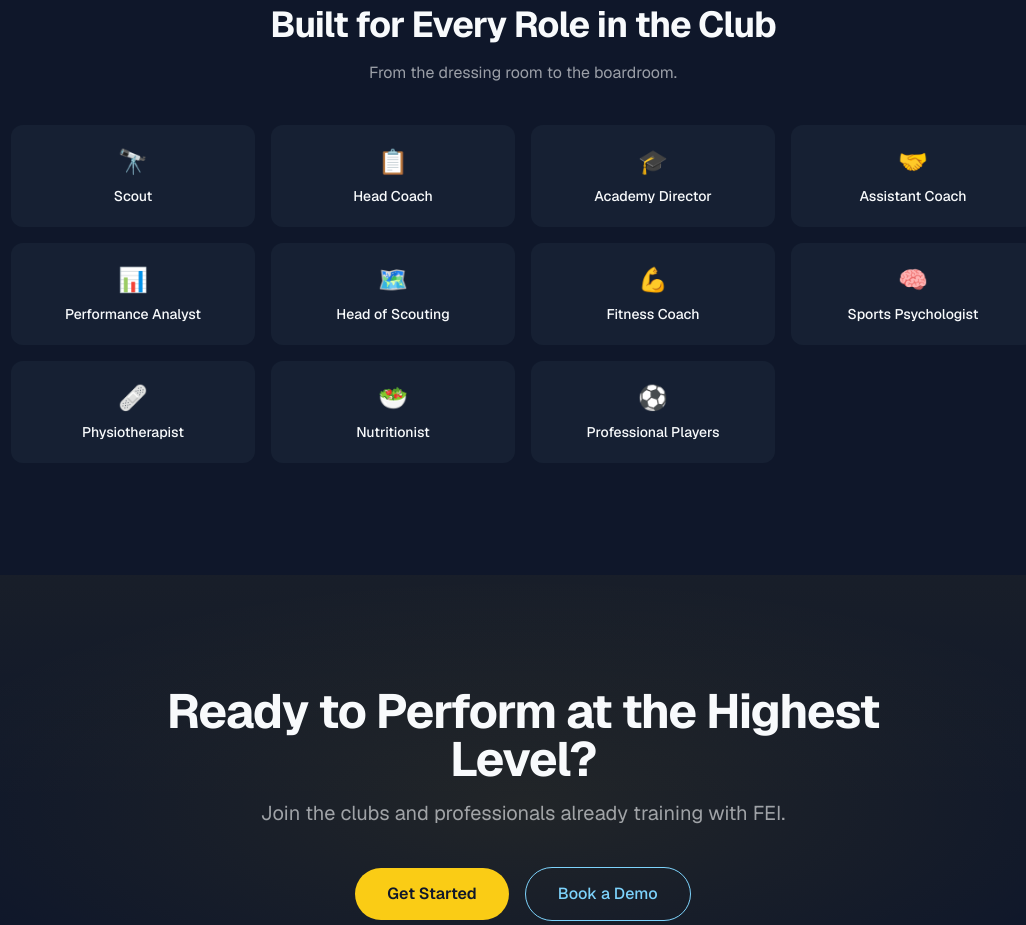
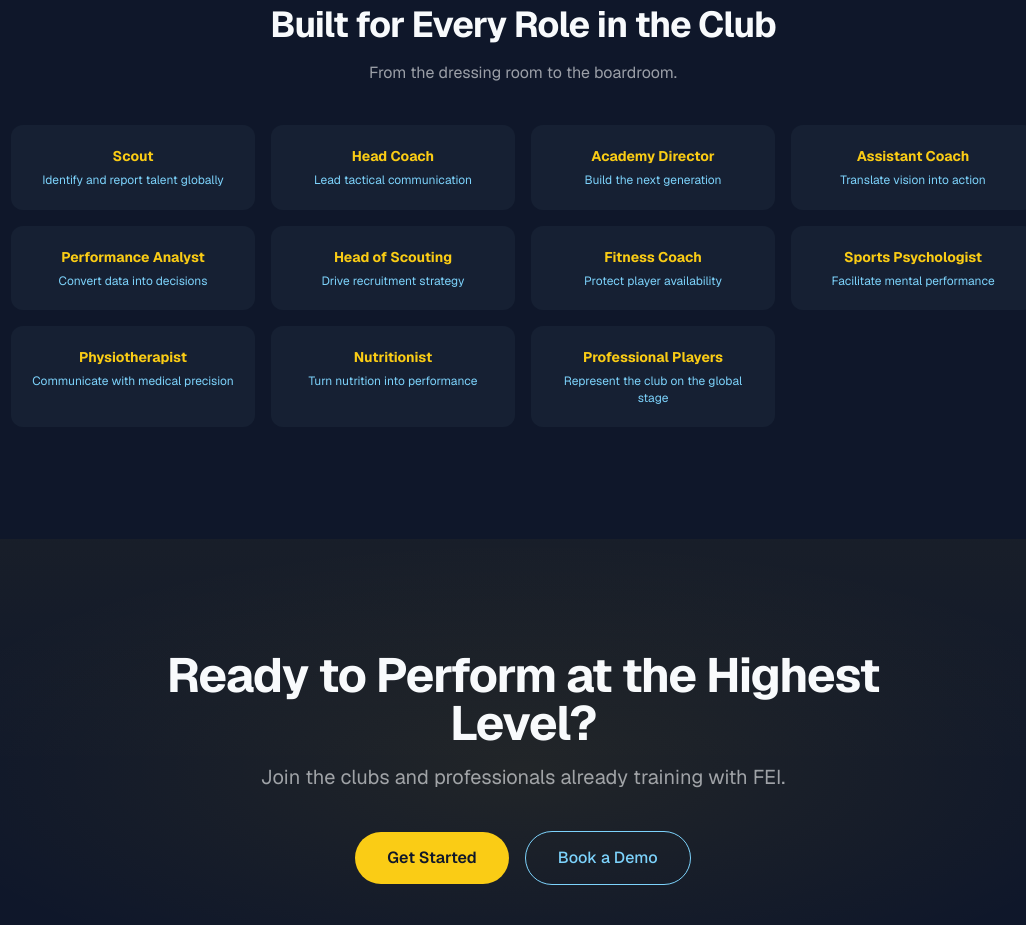
Before and after one commit to feifootball/fei-platform, a Next.js app: page / in a window 1280 px wide. Shown: the part 1480-2405 px from the top of the page, without its empty margins (117-1143 px from the left). Built offline with nearby package versions, Linux system fonts and the light colour scheme.

Commit message:
roles section mejorada

```diff
--- a/app/page.tsx
+++ b/app/page.tsx
@@ -68,17 +68,29 @@ const stats = [
 ];
 
 const roles = [
-  { name: "Scout", emoji: "🔭" },
-  { name: "Head Coach", emoji: "📋" },
-  { name: "Academy Director", emoji: "🎓" },
-  { name: "Assistant Coach", emoji: "🤝" },
-  { name: "Performance Analyst", emoji: "📊" },
-  { name: "Head of Scouting", emoji: "🗺️" },
-  { name: "Fitness Coach", emoji: "💪" },
-  { name: "Sports Psychologist", emoji: "🧠" },
-  { name: "Physiotherapist", emoji: "🩹" },
-  { name: "Nutritionist", emoji: "🥗" },
-  { name: "Professional Players", emoji: "⚽" },
+  { name: "Scout", description: "Identify and report talent globally" },
+  { name: "Head Coach", description: "Lead tactical communication" },
+  { name: "Academy Director", description: "Build the next generation" },
+  { name: "Assistant Coach", description: "Translate vision into action" },
+  {
+    name: "Performance Analyst",
+    description: "Convert data into decisions",
+  },
+  { name: "Head of Scouting", description: "Drive recruitment strategy" },
+  { name: "Fitness Coach", description: "Protect player availability" },
+  {
+    name: "Sports Psychologist",
+    description: "Facilitate mental performance",
+  },
+  {
+    name: "Physiotherapist",
+    description: "Communicate with medical precision",
+  },
+  { name: "Nutritionist", description: "Turn nutrition into performance" },
+  {
+    name: "Professional Players",
+    description: "Represent the club on the global stage",
+  },
 ];
 
 export default function Home() {
@@ -203,13 +215,13 @@ export default function Home() {
               {roles.map((role) => (
                 <article
                   key={role.name}
-                  className="flex flex-col items-center gap-2 rounded-xl border border-transparent bg-[#162033] px-4 py-5 text-center transition-colors hover:border-fei-sky"
+                  className="flex flex-col items-center gap-1.5 rounded-xl border border-transparent bg-[#162033] px-4 py-5 text-center transition-colors hover:border-fei-sky"
                 >
-                  <span className="text-2xl" aria-hidden>
-                    {role.emoji}
+                  <span className="text-sm font-bold text-fei-yellow">
+                    {role.name}
                   </span>
-                  <span className="text-sm font-medium text-fei-text">
-                    {role.name}
+                  <span className="text-xs leading-snug text-fei-sky">
+                    {role.description}
                   </span>
                 </article>
               ))}
```
